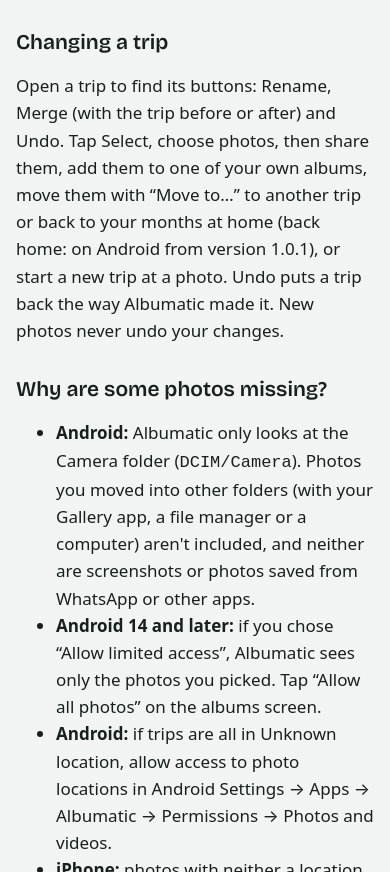
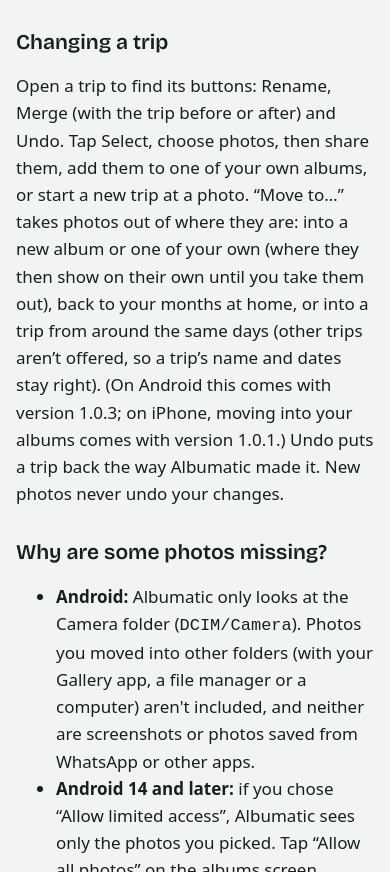
Before and after one commit to sycheng0924/albumatic-app, a plain HTML site: page index.html in a window 390 px wide. Shown: the part 1504-2376 px from the top of the page. Drawn offline with nearby package versions, Linux system fonts and the light colour scheme.

Commit message:
Help: Move to… rules for Android 1.0.3 and iPhone 1.0.1
Co-Authored-By: Claude Opus 5.5 <noreply@anthropic.com>

```diff
--- a/index.html
+++ b/index.html
@@ -44,7 +44,7 @@
     </ul>
 
     <h2>Changing a trip</h2>
-    <p>Open a trip to find its buttons: Rename, Merge (with the trip before or after) and Undo. Tap Select, choose photos, then share them, add them to one of your own albums, move them with “Move to…” to another trip or back to your months at home (back home: on Android from version 1.0.1), or start a new trip at a photo. Undo puts a trip back the way Albumatic made it. New photos never undo your changes.</p>
+    <p>Open a trip to find its buttons: Rename, Merge (with the trip before or after) and Undo. Tap Select, choose photos, then share them, add them to one of your own albums, or start a new trip at a photo. “Move to…” takes photos out of where they are: into a new album or one of your own (where they then show on their own until you take them out), back to your months at home, or into a trip from around the same days (other trips aren’t offered, so a trip’s name and dates stay right). (On Android this comes with version 1.0.3; on iPhone, moving into your albums comes with version 1.0.1.) Undo puts a trip back the way Albumatic made it. New photos never undo your changes.</p>
 
     <h2>Why are some photos missing?</h2>
     <ul>
```
